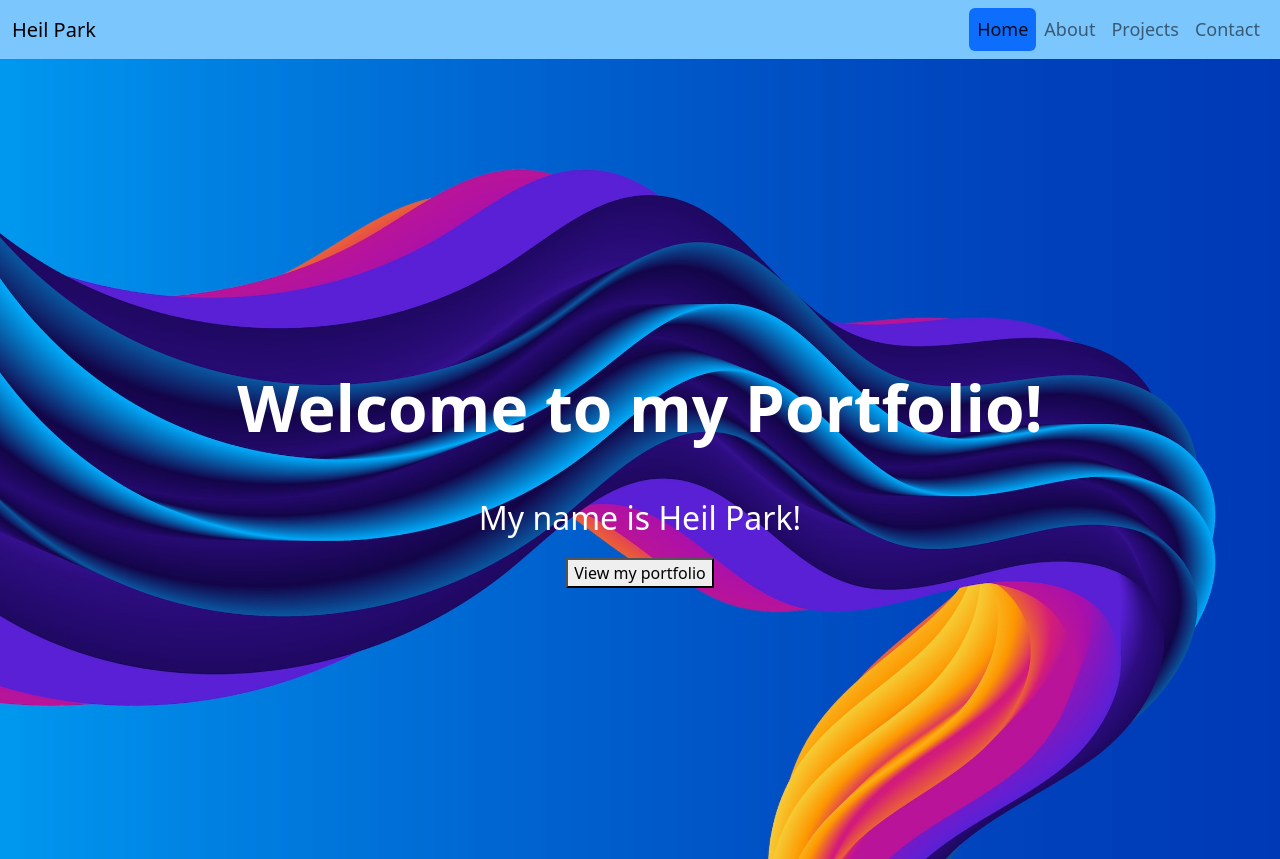
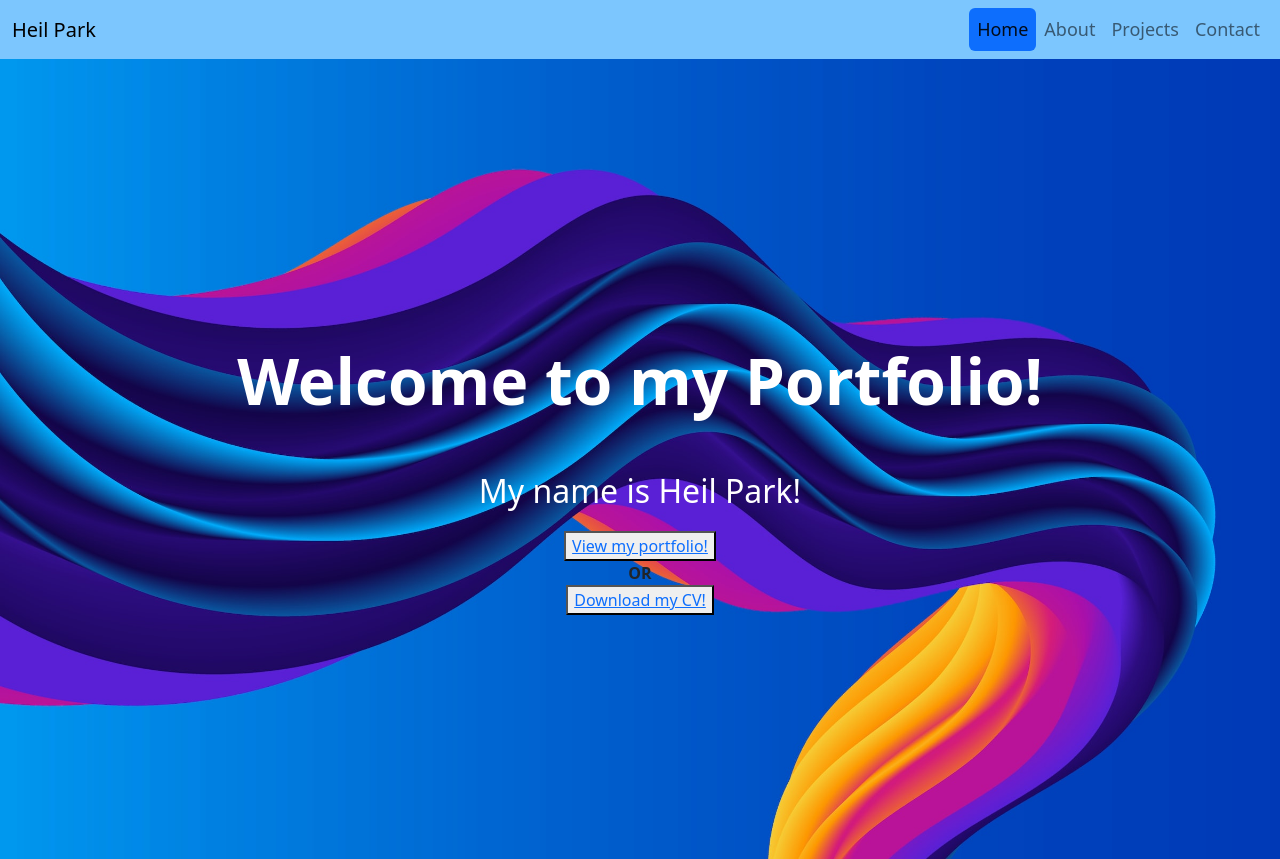
Before and after one commit to heyilll/react-portfolio, a React (Create React App) app: page / in a window 1280 px wide. Built offline with nearby package versions, Linux system fonts and the light colour scheme; a small style sheet from the web is missing.

Commit message:
added cv

```diff
--- a/src/components/pages/Contact/index.js
+++ b/src/components/pages/Contact/index.js
@@ -1,7 +1,7 @@
 import React from 'react';
 import "./style.css";
 
-function Contact(props) {
+function Contact() {
   return (
     <div>
       <div className='contact mx-auto'>
--- a/src/components/pages/Home/index.js
+++ b/src/components/pages/Home/index.js
@@ -7,7 +7,11 @@ function Home() {
       <div className="home mx-auto text-center">
         <div className=""><h1>Welcome to my Portfolio!</h1></div>
         <p>My name is Heil Park!</p>
-        <button>View my portfolio</button>
+        <button><a href="about">View my portfolio!</a></button>
+        <div><strong>OR</strong></div>
+        <button>
+          <a href="../../CV.pdf" download="CV.pdf">Download my CV!</a>
+        </button>
       </div>
     </div>
   );
```
Also changed, not shown: 1 other file (tests, documents, lock files or other folders).
